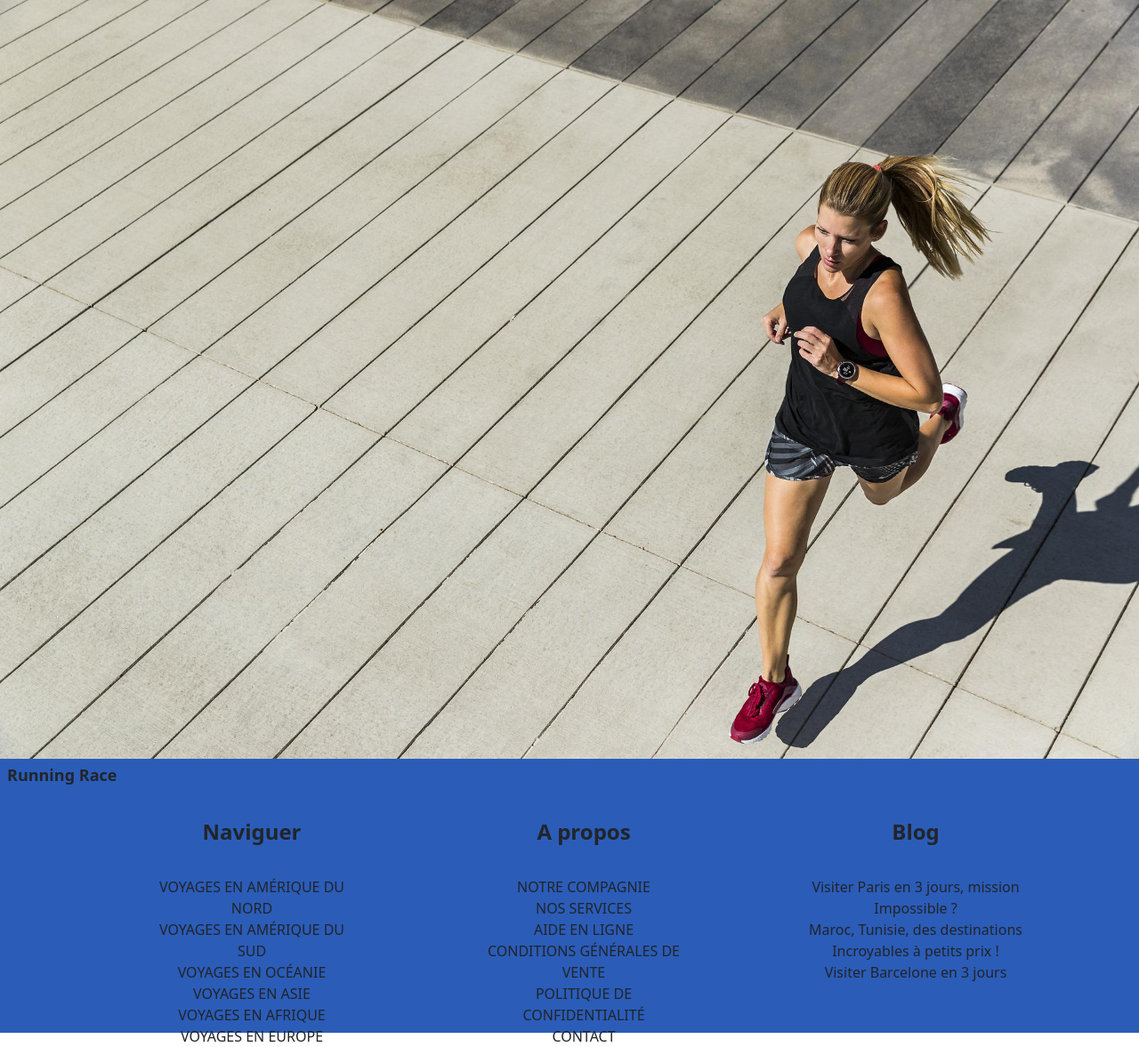
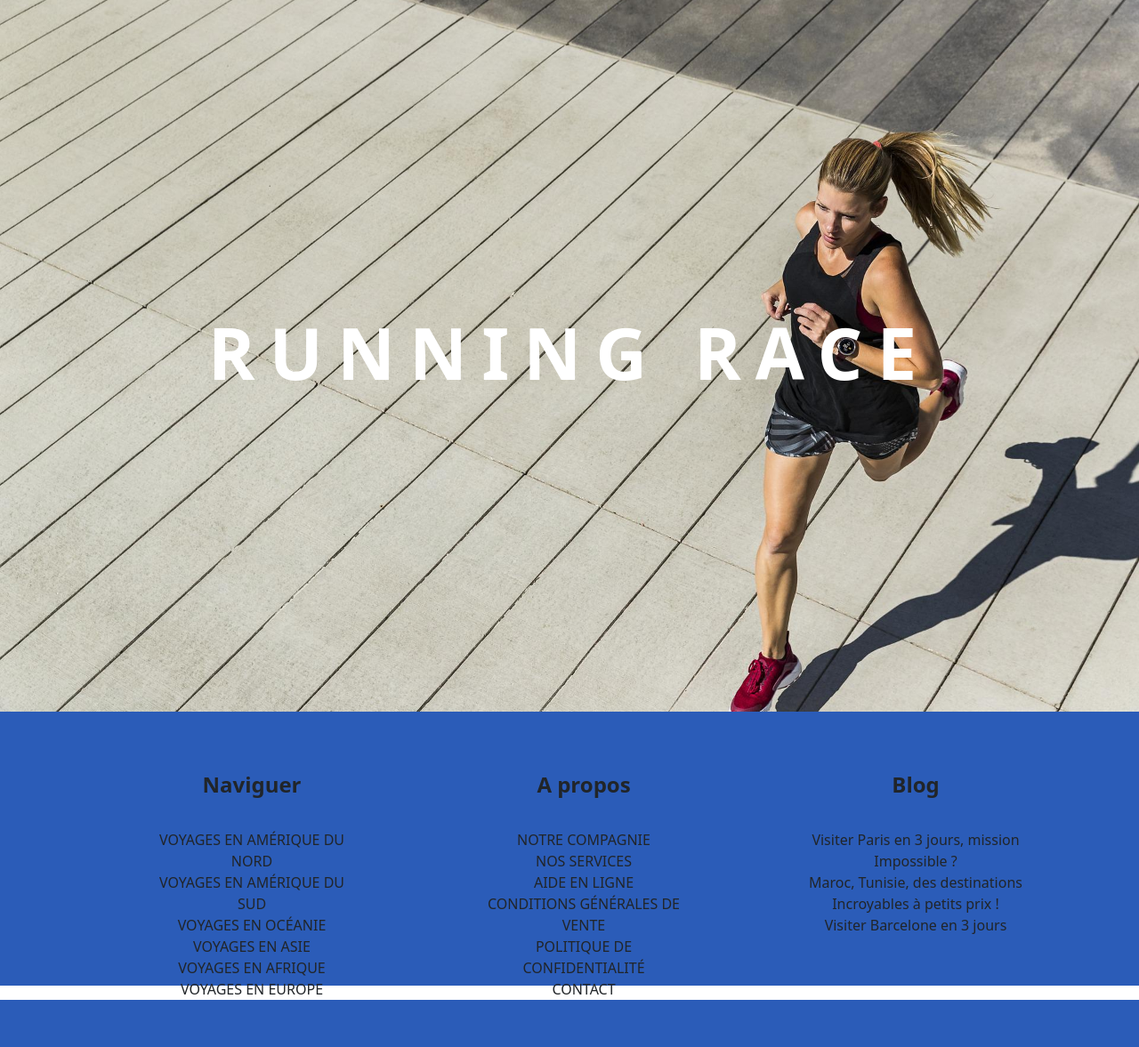
Before and after one commit to MickaelVotte/TitreProV2, a PHP site: page /view/home.php in a window 1280 px wide. Shown: the part 56-1233 px from the top of the page at 89% size. After the commit the page ends 1180 px from the top, so only its background shows below. Run offline with PHP 8.4, Linux system fonts and the light colour scheme.

Commit message:
animation navbarterminer

```diff
--- a/assets/style/navbar.css
+++ b/assets/style/navbar.css
@@ -1,15 +1,70 @@
-.banner-image
-{
-    background-image: url('../img/backgroundhome.jpg');
-    width: 100%;
-    height: 50%;
+* {
+    padding: 0;
+    margin: 0;
+
+}
+
+.banner-image {
+    background: url('../img/backgroundhome.jpg');
     background-position: center;
     background-repeat: no-repeat;
+    background-size: cover;
+    background-attachment: fixed;
+    height: 50rem;
 }
 
-.title{
-    position: absolute;
-    display: flex;
-    justify-content: center;
-    align-items: center;
+
+
+@media screen and (max-width: 600px) {
+    .banner-image {
+        height: 25rem;
+        background-position: center right;
+
+    }
 }
+
+
+.container span {
+
+    text-transform: uppercase;
+    display: block;
+
+}
+
+.text1 {
+    color: rgb(255, 255, 255);
+    font-size: 5rem;
+    font-weight: 700;
+    letter-spacing: 1rem;
+    position: relative;
+    animation: text 3s 1;
+}
+
+
+@media only screen and (max-width: 600px) {
+    .text1 {
+        font-size: 1.75rem;
+        letter-spacing: 0.75rem;
+        animation: none;
+    }
+}
+
+
+
+
+@keyframes text {
+    0% {
+        color: rgb(242, 31, 73);
+
+    }
+
+    30% {
+        letter-spacing: 3rem;
+
+    }
+    85% {
+        letter-spacing: 1rem;
+
+
+    }
+}
--- a/view/home.php
+++ b/view/home.php
@@ -6,23 +6,16 @@
 <body>
     <?php include('../elements/header.php') ?>
 
-    <div>
-        <img class="banner-image" src="../assets/img/backgroundhome.jpg" alt="navbar-image">
-        <h1 class="text-center title">Running Race</h1>
+
+    <div class="banner-image w-100 d-flex justify-content-center align-items-center">
+
+        <div class=" container text-center">
+            <h1><span class="text1">Running Race</span></h1>
+        </div>
     </div>
-
-</body>
 
 
 
 
-
-
-
-
-
-
-
-
-
-<?php include('../elements/footer.php') ?>
+    <?php include('../elements/footer.php') ?>
+</body>
```
